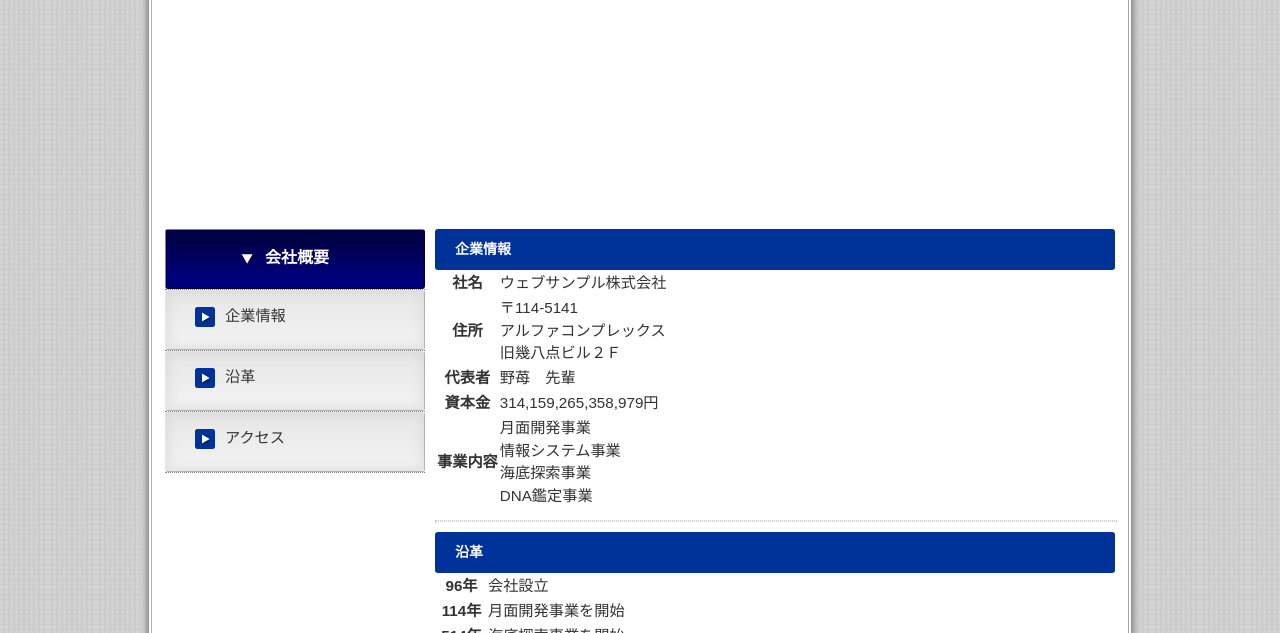
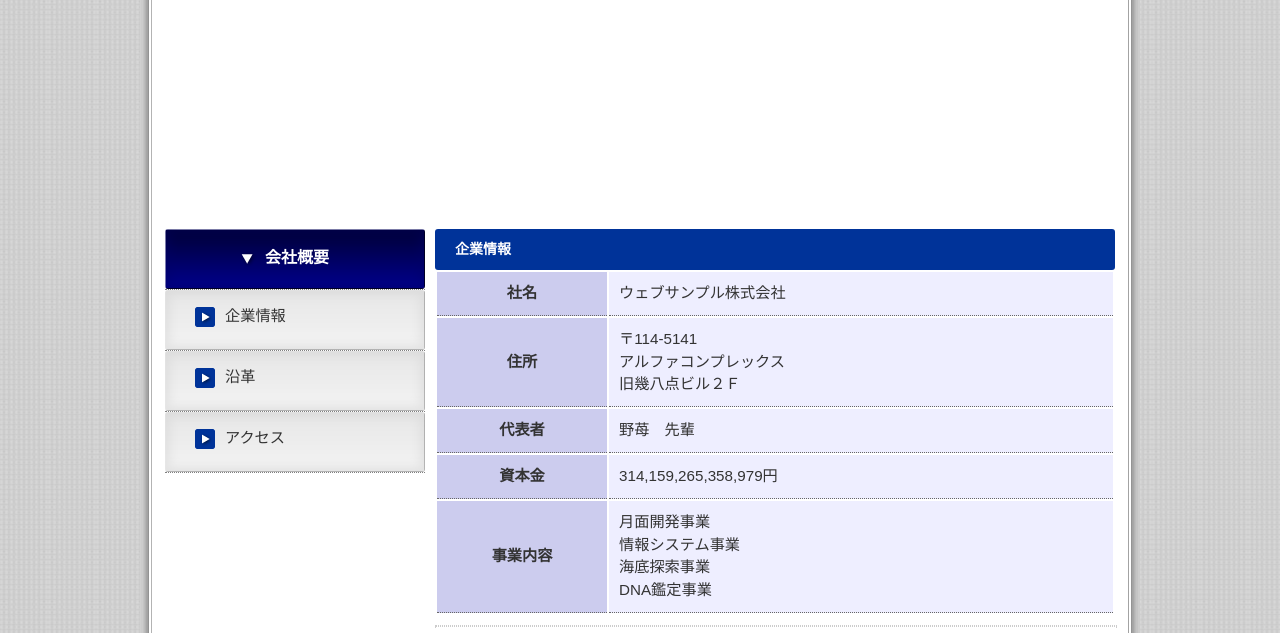
Before and after one commit to BraveHeartForest/HTML5-CSS3, a plain HTML site: page profile.html in a window 1280 px wide. Shown: the part 167-800 px from the top of the page. Drawn offline with Linux system fonts and the light colour scheme.

Commit message:
tableに対してcssを設定しました。

```diff
--- a/table.css
+++ b/table.css
@@ -1 +1,37 @@
 @charset "utf-8";
+/*=================================
+テーブル
+================================*/
+
+table.profile {
+    width: 680px;
+    /*テーブル全体の幅
+    上に置かれている<h3>要素と横幅を揃えるための数値です。
+    h3は660pxですが、余白と合わせると680pxとなります。*/
+}
+
+table.profile th {
+    width: 150px;
+    /*見出しセルの幅*/
+    padding: 10px;
+    /*パディング
+    660+10+10=680*/
+    text-align: center;
+    /*中央揃え*/
+    white-space: nowrap;
+    /*セル内の改行を禁止する*/
+    background-color: #ccccee;
+    /*セル内の背景色*/
+    border-bottom: dotted #666666 1px;
+    /*セルのボーダー*/
+}
+
+table.profile td {
+    padding: 10px;
+    /*パディング
+    660+10+10=680*/
+    background-color: #eeeeff;
+    /*セルの背景色*/
+    border-bottom: dotted #666666 1px;
+    /*セルのボーダー*/
+}
```
